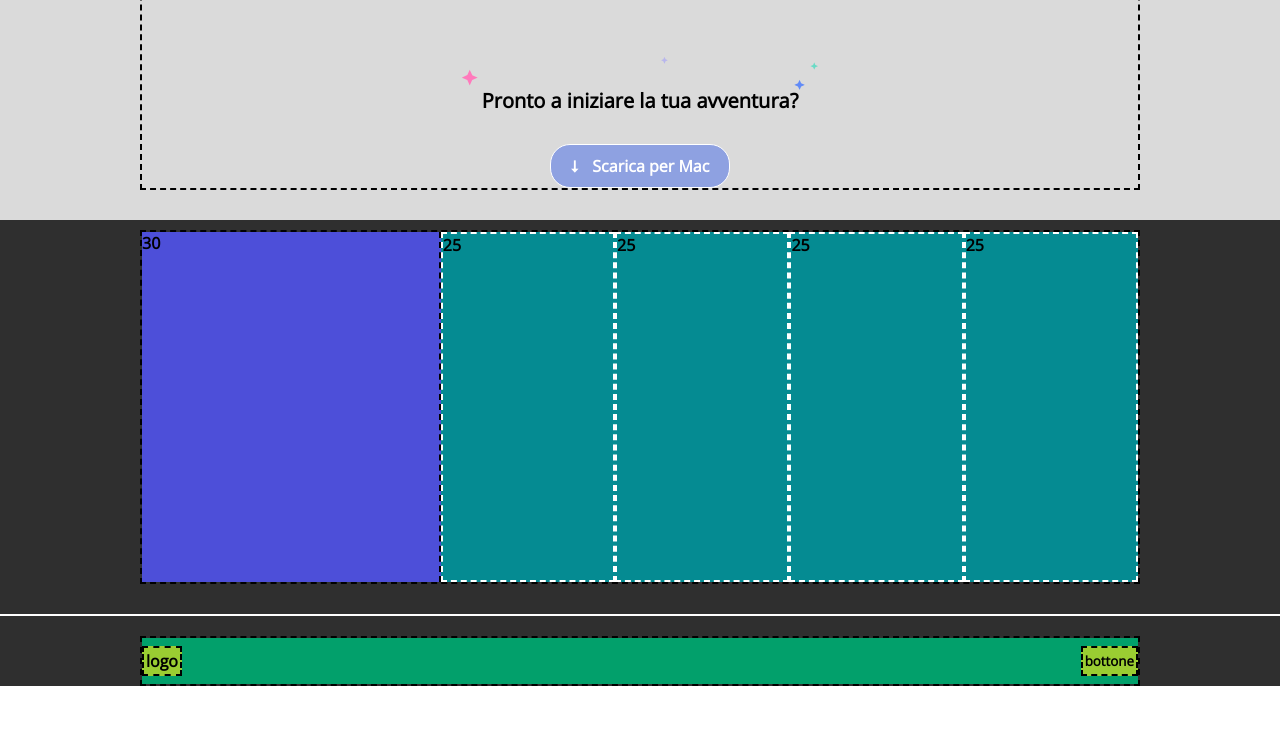
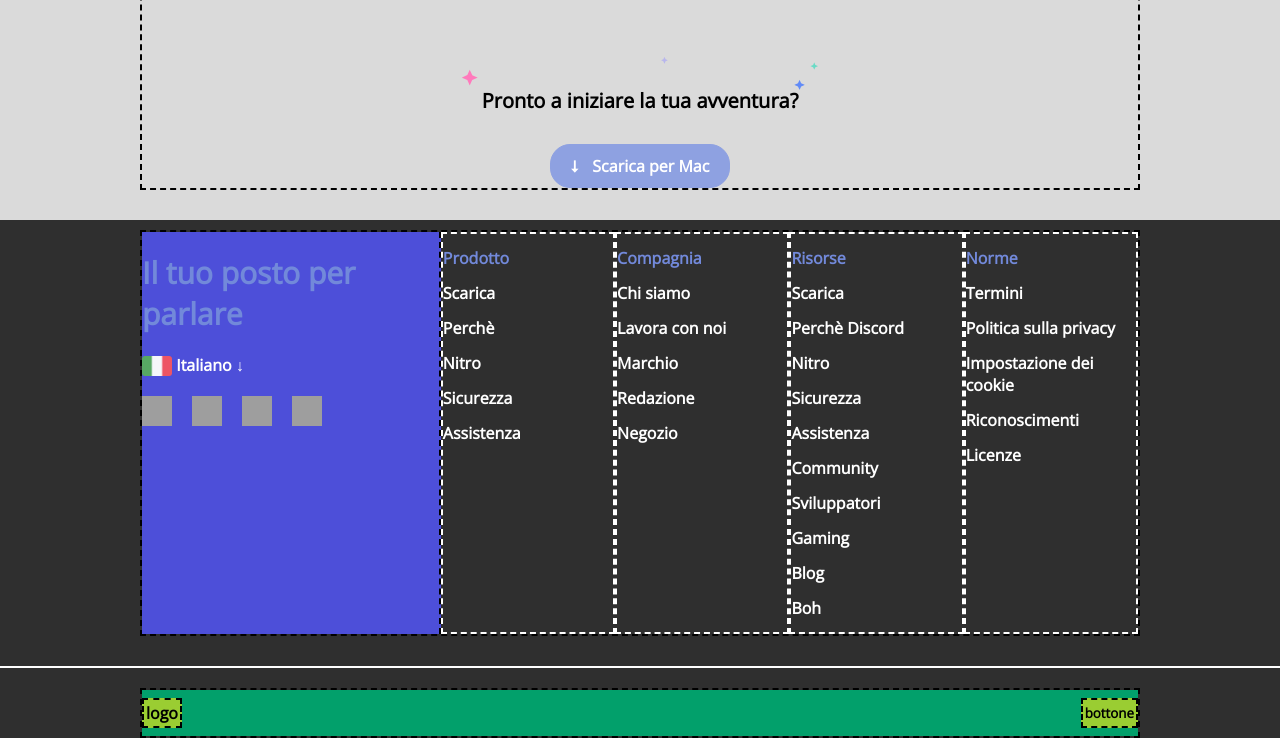
Before and after one commit to LuigiRiva99/htmlcss-discord, a plain HTML site: page index.html in a window 1280 px wide. Shown: the part 2662-3402 px from the top of the page. Before the commit the page ends 3350 px from the top, so only its background shows below. Drawn offline with nearby package versions, Linux system fonts and the light colour scheme; grey boxes are pictures that could not be loaded.

Commit message:
Add: footer contacts

```diff
--- a/index.html
+++ b/index.html
@@ -104,12 +104,67 @@
         <section class="recursive">
             <div class="container">
                 <div class="row">
-                    <div class="col-30">30</div>
+                    <div class="col-30">
+                        <div class="box-title">
+                            <strong>Il tuo posto per parlare</strong>
+                        </div>
+                        <div>
+                            <img src="./img/ita.png" alt="ita" class="it-flag">
+                            <span>Italiano &downarrow;</span>
+                        </div>
+                        <ul class="socials">
+                            <li><img src="https://img.icons8.com/ios/50/FFFFFF/twitter.png" alt="twitter" class="icons"></li>
+                            <li><img src="https://img.icons8.com/ios/50/FFFFFF/instagram-new--v1.png" alt="instagram" class="icons"></li>
+                            <li><img src="https://img.icons8.com/ios-glyphs/30/FFFFFF/facebook-new.png" alt="facebook" class="icons"></li>
+                            <li><img src="https://img.icons8.com/material-rounded/24/FFFFFF/youtube-play.png" alt="youtube" class="icons"></li>
+                        </ul>
+                    </div>
                     <div class="col-70 row">
-                        <div class="col-25">25</div>
-                        <div class="col-25">25</div>
-                        <div class="col-25">25</div>
-                        <div class="col-25">25</div>
+                        <div class="col-25">
+                            <ul>
+                                <li><span class="list-title">Prodotto</span></li>
+                                <li>Scarica</li>
+                                <li>Perchè</li>
+                                <li>Nitro</li>
+                                <li>Sicurezza</li>
+                                <li>Assistenza</li>
+                            </ul>
+                        </div>
+                        <div class="col-25">
+                            <ul>
+                                <li><span class="list-title">Compagnia</span></li>
+                                <li>Chi siamo</li>
+                                <li>Lavora con noi</li>
+                                <li>Marchio</li>
+                                <li>Redazione</li>
+                                <li>Negozio</li>
+                            </ul>
+                        </div>
+                        <div class="col-25">
+                            <ul>
+                                <li><span class="list-title">Risorse</span></li>
+                                <li>Scarica</li>
+                                <li>Perchè Discord</li>
+                                <li>Nitro</li>
+                                <li>Sicurezza</li>
+                                <li>Assistenza</li>
+                                <li>Community</li>
+                                <li>Sviluppatori</li>
+                                <li>Gaming</li>
+                                <li>Blog</li>
+                                <li>Boh</li>
+                            </ul>
+                        </div>
+                        <div class="col-25">
+                            <ul>
+                                <li><span class="list-title">Norme</span></li>
+                                <li>Termini</li>
+                                <li>Politica sulla privacy</li>
+                                <li>Impostazione dei cookie</li>
+                                <li>Riconoscimenti</li>
+                                <li>Licenze</li>
+                            </ul>
+                        </div>
                     </div>
                 </div>
             </div>
--- a/style.css
+++ b/style.css
@@ -143,9 +143,7 @@ header .nav__logo{
     width: 40%;
 }
 
-.col-30{
-    width: 30%;
-}
+
 
 .col-70{
     width: 70%;
@@ -193,12 +191,55 @@ header .nav__logo{
 .cube .download {
     color: white;
     background-color: #8EA1E1;
+    border-color: #8EA1E1;
+}
+/* footer contatti */
+.col-30{
+    width: 30%;
+    display: flex;
+    flex-direction: column;
 }
 
+.col-30 .box-title {
+    font-size: 30px;
+}
+
+.col-30 > * {
+    margin-top: 20px;
+    color: white;
+}
+
+.recursive .box-title{
+    color: #7289DA;
+}
+
+.it-flag {
+    width: 30px;
+    height: 20px;
+    vertical-align: middle;
+}
+
+.socials {
+    display: flex;
+    gap: 20px;
+}
+
+.icons{
+    width: 30px;
+    height: 30px;
+}
+
+.col-25 li {
+    margin: 13px 0px;
+    color: white;
+}
 .col-25{
     min-height: 350px;
     width: 25%;
-    background-color: #058b92;
+}
+
+.list-title {
+    color: #7289DA;
 }
 
 .foot {
```
